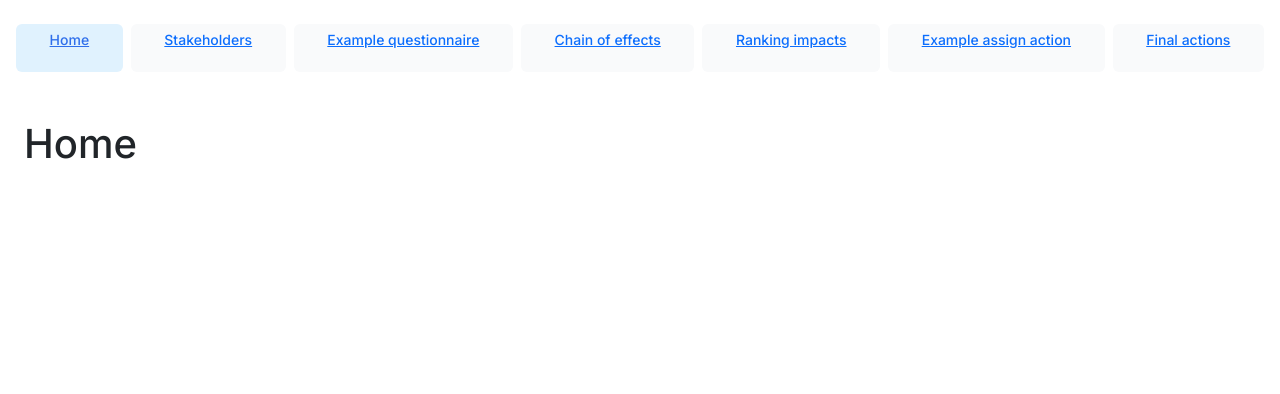
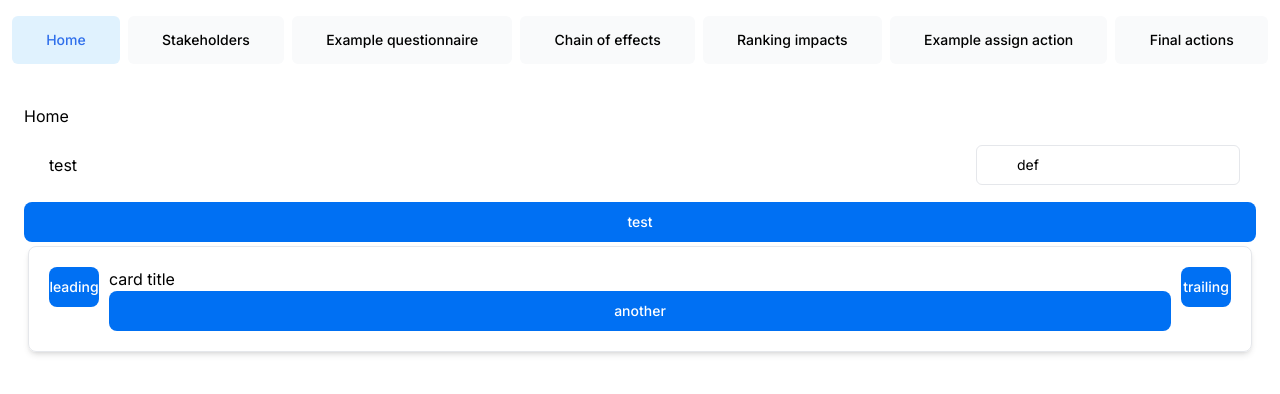
Before and after one commit to Quazirafi1/capstone-hackathon, a Next.js app: page /susaf in a window 1280 px wide. Shown: the top 394 px of the page. Built offline with nearby package versions, Linux system fonts and the light colour scheme; a web font is replaced by a local one.

Commit message:
TextInput, Button and almost done with Card

```diff
--- a/app/layout.tsx
+++ b/app/layout.tsx
@@ -2,7 +2,6 @@ import '@/app/ui/global.css';
 import { inter } from '@/app/ui/fonts';
 import type { Metadata } from "next";
 import InstallBootstrap from './components/InstallBootstrap';
-import 'bootstrap/dist/css/bootstrap.css';
 
 export const metadata: Metadata = {
   title: {
--- a/app/susaf/page.tsx
+++ b/app/susaf/page.tsx
@@ -1,3 +1,12 @@
+import { Card } from "../ui/susaf/card";
+import { Button } from "../ui/susaf/button";
+import TextInput from "../ui/susaf/textinput";
+
 export default async function Page() {
-    return <h1>Home</h1>
+    return <div>
+        <h1>Home</h1>
+        <TextInput id='test' placeholder='place' defaultValue="def" label="test" input_width_percentage={80} />
+        <Button text='test' type='submit'/>
+        <Card title='card title' children={<Button text='another'/>} leading={<Button text='leading'/>} trailing={<Button text='trailing'/>}/>
+    </div>
 }
--- a/app/ui/button.tsx
+++ /dev/null
@@ -1,19 +0,0 @@
-import clsx from 'clsx';
-
-interface ButtonProps extends React.ButtonHTMLAttributes<HTMLButtonElement> {
-  children: React.ReactNode;
-}
-
-export function Button({ children, className, ...rest }: ButtonProps) {
-  return (
-    <button
-      {...rest}
-      className={clsx(
-        'flex h-10 items-center rounded-lg bg-blue-500 px-4 text-sm font-medium text-white transition-colors hover:bg-blue-400 focus-visible:outline focus-visible:outline-2 focus-visible:outline-offset-2 focus-visible:outline-blue-500 active:bg-blue-600 aria-disabled:cursor-not-allowed aria-disabled:opacity-50',
-        className,
-      )}
-    >
-      {children}
-    </button>
-  );
-}
--- /dev/null
+++ b/app/ui/susaf/button.tsx
@@ -0,0 +1,24 @@
+import clsx from 'clsx';
+import { boolean } from 'zod';
+
+interface ButtonProps extends React.ButtonHTMLAttributes<HTMLButtonElement> {
+    text: string;
+    shrinkWrap?: boolean;
+}
+
+export function Button({ text, shrinkWrap, className, ...rest }: ButtonProps) {
+    return (
+        <button
+            {...rest}
+            className={clsx(
+                'flex h-10 items-center justify-center rounded-lg bg-blue-500 px-4 text-sm font-medium text-white transition-colors hover:bg-blue-400 focus-visible:outline focus-visible:outline-2 focus-visible:outline-offset-2 focus-visible:outline-blue-500 active:bg-blue-600 aria-disabled:cursor-not-allowed aria-disabled:opacity-50',
+                className,
+                {
+                    'w-[100%]': shrinkWrap == false || shrinkWrap == undefined,
+                }
+            )}
+        >
+            <div>{text}</div>
+        </button>
+    );
+}
--- /dev/null
+++ b/app/ui/susaf/card.tsx
@@ -0,0 +1,19 @@
+export function Card({ leading, title, children, trailing }: {
+    leading?: React.ReactNode,
+    title: string,
+    children?: React.ReactNode,
+    trailing?: React.ReactNode
+}) {
+    return (
+        <div className='flex p-1 border border-grey-500 m-1 p-5 rounded-lg shadow-md'>
+            {leading && <div className='flex w-[50px] justify-center'>{leading}</div>}
+            {leading && <div className='w-[10px]'></div>}
+            <div className='flex-grow'>
+                <div className=''>{title}</div>
+                <div>{children}</div>
+            </div>
+            {trailing && <div className='w-[10px]'></div>}
+            {trailing && <div className='flex w-[50px] justify-center'>{trailing}</div>}
+        </div>
+    );
+}
--- /dev/null
+++ b/app/ui/susaf/textinput.tsx
@@ -0,0 +1,21 @@
+"use client";
+
+export default function TextInput({ id, label, placeholder, defaultValue, input_width_percentage }: { id: string, label?: string, placeholder: string, defaultValue?: string, input_width_percentage?: number }) {
+    input_width_percentage = input_width_percentage ?? 100;
+
+    return (
+        <div className="relative flex items-center p-4">
+            {label && (
+                <div className="flex-grow p-[9px]">{label}</div>
+            )}
+            <div className={`w-[${input_width_percentage}%]`}>
+                <input
+                    id={id}
+                    className="peer block w-full rounded-md border border-gray-200 py-[9px] pl-10 text-sm outline-2 placeholder:text-gray-500"
+                    placeholder={placeholder}
+                    defaultValue={defaultValue}
+                />
+            </div>
+        </div>
+    );
+}
--- a/package.json
+++ b/package.json
@@ -27,10 +27,10 @@
     "react-draggable": "^4.4.6",
     "react-xarrows": "^2.0.2",
     "tailwindcss": "3.3.3",
+    "ts-api-utils": "^1.0.1",
     "typescript": "5.2.2",
     "use-debounce": "^9.0.4",
-    "zod": "^3.23.4",
-    "ts-api-utils": "^1.0.1"
+    "zod": "^3.23.4"
   },
   "devDependencies": {
     "@types/bcrypt": "^5.0.1",
```
Also changed, not shown: app/ui/cards.tsx (renamed from app/ui/susaf/cards.tsx), app/ui/latest-invoices.tsx (renamed from app/ui/susaf/latest-invoices.tsx), app/ui/revenue-chart.tsx (renamed from app/ui/susaf/revenue-chart.tsx), 1 other file (tests, documents, lock files or other folders).
